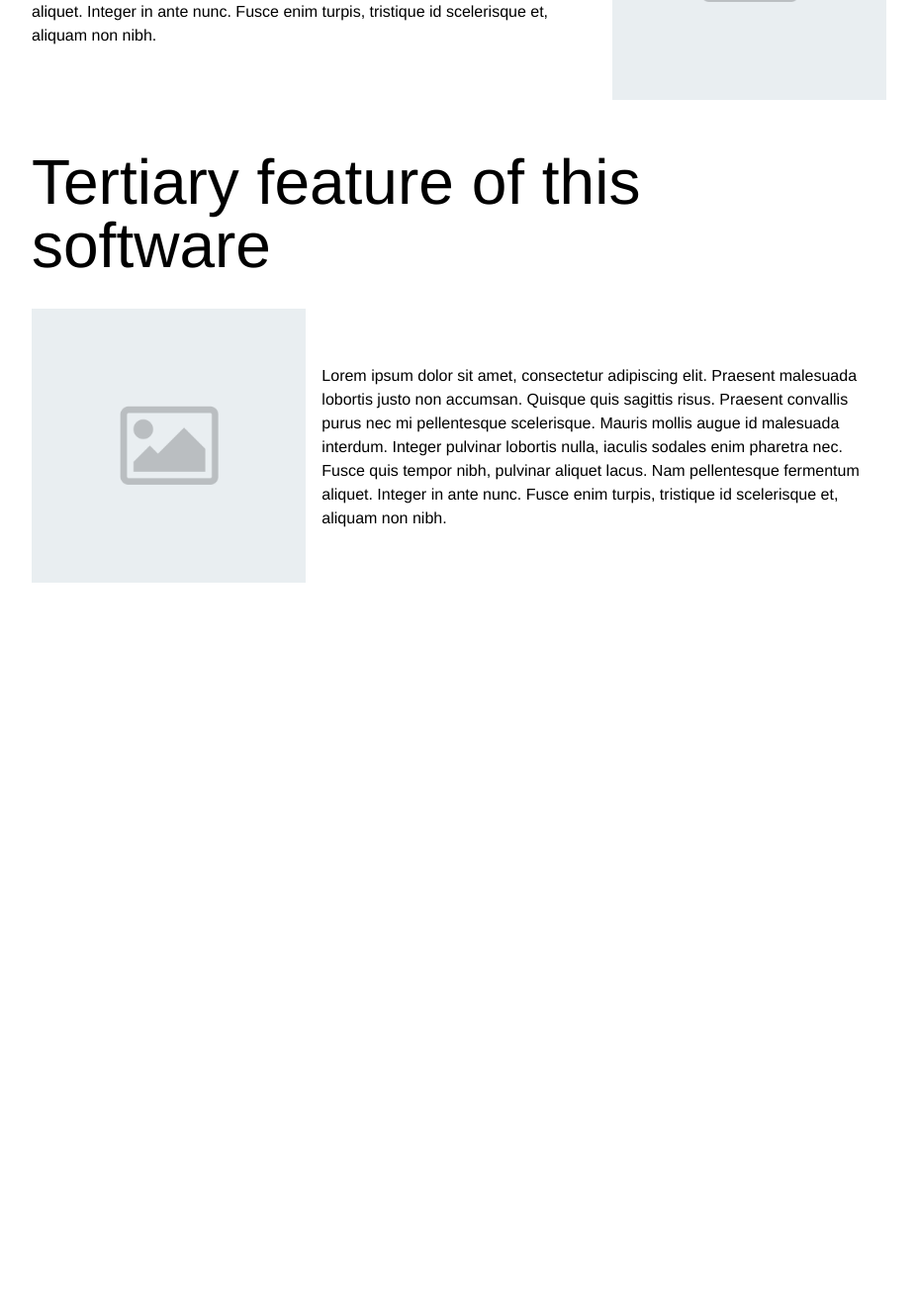
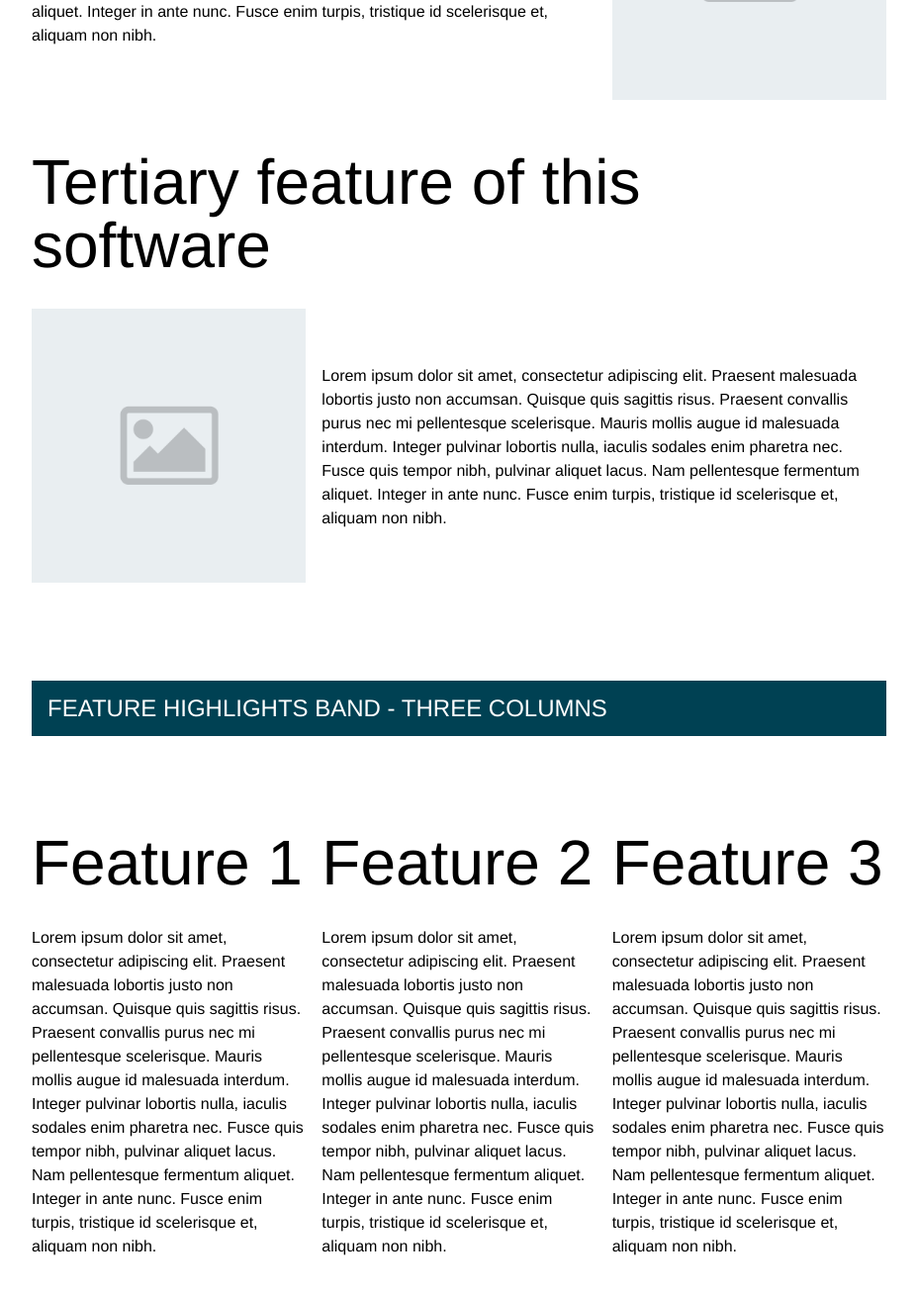
Before and after one commit to rhmwes/community-theme, a Jekyll site: the page built from components.md, in a window 1280 px wide and 1400 px high, scrolled down 15402 px. Shown: the top 1308 px of the window at 99% size, without its empty margins (176-1103 px from the left). Built offline with Jekyll 4.4.1, drawn with Linux system fonts in a browser that asks for light colours; nearby versions of some CDN libraries; before the commit the page ends 16090 px from its top, so only the background shows below that; some of the changed text lies outside the part shown.

Commit message:
Added highlights-three-columns-band

```diff
--- /dev/null
+++ b/_includes/highlights-three-columns-band.html
@@ -0,0 +1,14 @@
+<div class="component-wrapper highlights-three-columns-band">
+  <div class="width-4-12">
+    <h2>Feature 1</h2>
+    <p>Lorem ipsum dolor sit amet, consectetur adipiscing elit. Praesent malesuada lobortis justo non accumsan. Quisque quis sagittis risus. Praesent convallis purus nec mi pellentesque scelerisque. Mauris mollis augue id malesuada interdum. Integer pulvinar lobortis nulla, iaculis sodales enim pharetra nec. Fusce quis tempor nibh, pulvinar aliquet lacus. Nam pellentesque fermentum aliquet. Integer in ante nunc. Fusce enim turpis, tristique id scelerisque et, aliquam non nibh.</p>
+  </div>
+  <div class="width-4-12">
+    <h2>Feature 2</h2>
+    <p>Lorem ipsum dolor sit amet, consectetur adipiscing elit. Praesent malesuada lobortis justo non accumsan. Quisque quis sagittis risus. Praesent convallis purus nec mi pellentesque scelerisque. Mauris mollis augue id malesuada interdum. Integer pulvinar lobortis nulla, iaculis sodales enim pharetra nec. Fusce quis tempor nibh, pulvinar aliquet lacus. Nam pellentesque fermentum aliquet. Integer in ante nunc. Fusce enim turpis, tristique id scelerisque et, aliquam non nibh.</p>
+  </div>
+  <div class="width-4-12">
+    <h2>Feature 3</h2>
+    <p>Lorem ipsum dolor sit amet, consectetur adipiscing elit. Praesent malesuada lobortis justo non accumsan. Quisque quis sagittis risus. Praesent convallis purus nec mi pellentesque scelerisque. Mauris mollis augue id malesuada interdum. Integer pulvinar lobortis nulla, iaculis sodales enim pharetra nec. Fusce quis tempor nibh, pulvinar aliquet lacus. Nam pellentesque fermentum aliquet. Integer in ante nunc. Fusce enim turpis, tristique id scelerisque et, aliquam non nibh.</p>
+  </div>
+</div>
--- a/_layouts/components.html
+++ b/_layouts/components.html
@@ -79,7 +79,7 @@ layout: base
 {% include video-content-band.html %}
 
 <div class="grid-wrapper">
-  <div class="width-12-12 component-name"><h5>Feature Highlights Band - Inline with images</h5></div>
+  <div class="width-12-12 component-name"><h5>Feature Highlights Band - Inline with & without images</h5></div>
 </div>
 {% include highlights-inline-images-band.html %}
 
@@ -87,3 +87,8 @@ layout: base
   <div class="width-12-12 component-name"><h5>Feature Highlights Band - Alternating with images</h5></div>
 </div>
 {% include highlights-alternating-images-band.html %}
+
+<div class="grid-wrapper">
+  <div class="width-12-12 component-name"><h5>Feature Highlights Band - Three Columns</h5></div>
+</div>
+{% include highlights-three-columns-band.html %}
--- /dev/null
+++ b/_sass/core/includes/highlights-three-columns-band.scss
@@ -0,0 +1,3 @@
+.highlights-three-columns-band {
+
+}
--- a/assets/css/main.scss
+++ b/assets/css/main.scss
@@ -22,6 +22,7 @@ $baseurl: "{{ site.baseurl }}";
 @import "core/includes/video-content-band";
 @import "core/includes/highlights-inline-images-band";
 @import "core/includes/highlights-alternating-images-band";
+@import "core/includes/highlights-three-columns-band";
 
 @import "project-colors";
 @import "components";
```
